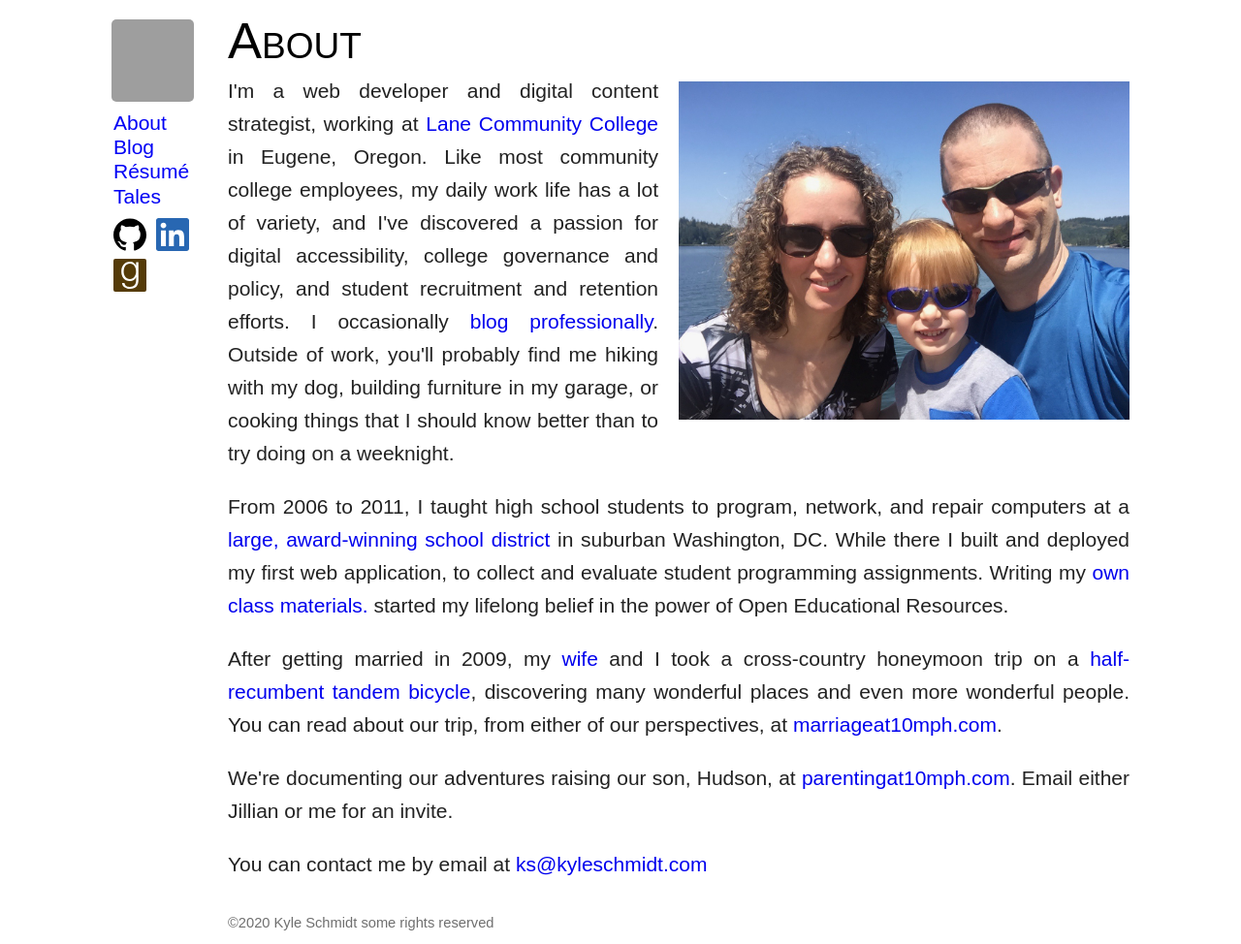
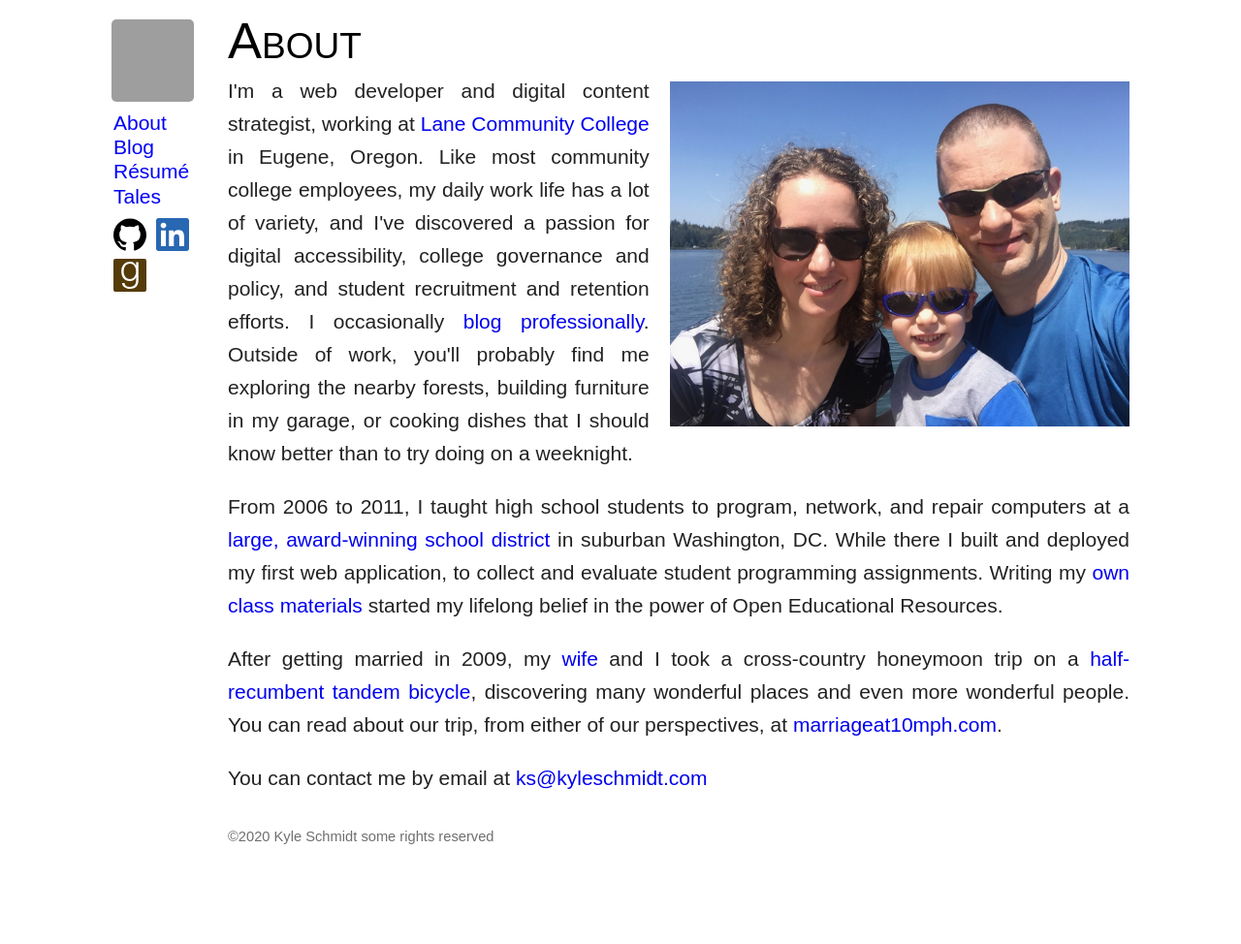
Before and after one commit to krschmidt/krschmidt.github.com, a Jekyll site: the page built from about.html, in a window 1280 px wide. Shown: the whole page at 97% size. Built offline with Jekyll 4.4.1, drawn with Linux system fonts in a browser that asks for light colours; some web fonts are replaced; after the commit the page ends 900 px from its top, so only the background shows below that; grey boxes are pictures that could not be loaded.

Commit message:
corrected typo and limited text

```diff
--- a/about.html
+++ b/about.html
@@ -3,14 +3,12 @@ layout: layout
 title: About Kyle
 topTitle: About
 ---
-<img src="/img/family-dexter.jpg" class="right" style="margin: 7px 0 1em 1em;max-width:50%" alt="Picture of Jillian, Kyle, and their son">
-<p>I'm a web developer and digital content strategist, working at <a href="https://www.lanecc.edu">Lane Community College</a> in Eugene, Oregon. Like most community college employees, my daily work life has a lot of variety, and I've discovered a passion for digital accessibility, college governance and policy, and student recruitment and retention efforts. I occasionally <a href="https://blogs.lanecc.edu/webteam">blog professionally</a>. Outside of work, you'll probably find me hiking with my dog, building furniture in my garage, or cooking things that I should know better than to try doing on a weeknight.</p>
+<img src="/img/family-dexter.jpg" class="right" style="margin: 7px 0 1em 1em;max-width:51%" alt="Picture of Jillian, Kyle, and their son">
+<p>I'm a web developer and digital content strategist, working at <a href="https://www.lanecc.edu">Lane Community College</a> in Eugene, Oregon. Like most community college employees, my daily work life has a lot of variety, and I've discovered a passion for digital accessibility, college governance and policy, and student recruitment and retention efforts. I occasionally <a href="https://blogs.lanecc.edu/webteam">blog professionally</a>. Outside of work, you'll probably find me exploring the nearby forests, building furniture in my garage, or cooking dishes that I should know better than to try doing on a weeknight.</p>
 
-<p>From 2006 to 2011, I taught high school students to program, network, and repair computers at a <a href="https://www.montgomeryschoolsmd.org/">large, award-winning school district</a> in suburban Washington, DC. While there I built and deployed my first web application, to collect and evaluate student programming assignments. Writing my <a href="http://krschmidt.github.io/playingwithsnakes">own class materials.</a> started my lifelong belief in the power of Open Educational Resources.</p>
+<p>From 2006 to 2011, I taught high school students to program, network, and repair computers at a <a href="https://www.montgomeryschoolsmd.org/">large, award-winning school district</a> in suburban Washington, DC. While there I built and deployed my first web application, to collect and evaluate student programming assignments. Writing my <a href="http://krschmidt.github.io/playingwithsnakes">own class materials</a> started my lifelong belief in the power of Open Educational Resources.</p>
 
 <p>After getting married in 2009, my <a href="http://jillianschmidt.com">wife</a> and I took a cross-country honeymoon trip on a <a href="https://hasebikes.com/95-1-Tandem-PINO-ALLROUND.html">half-recumbent tandem bicycle</a>, discovering many wonderful places and even more wonderful people. You can read about our trip, from either of our perspectives, at <a href="http://www.marriageat10mph.com">marriageat10mph.com</a>.</p>
-
-<p>We're documenting our adventures raising our son, Hudson, at <a href="http://www.parentingat10mph.com">parentingat10mph.com</a>. Email either Jillian or me for an invite.</p>
 
 <p>You can contact me by email at <a href="mailto:ks@kyleschmidt.com">ks@kyleschmidt.com</a></p>
 
```
